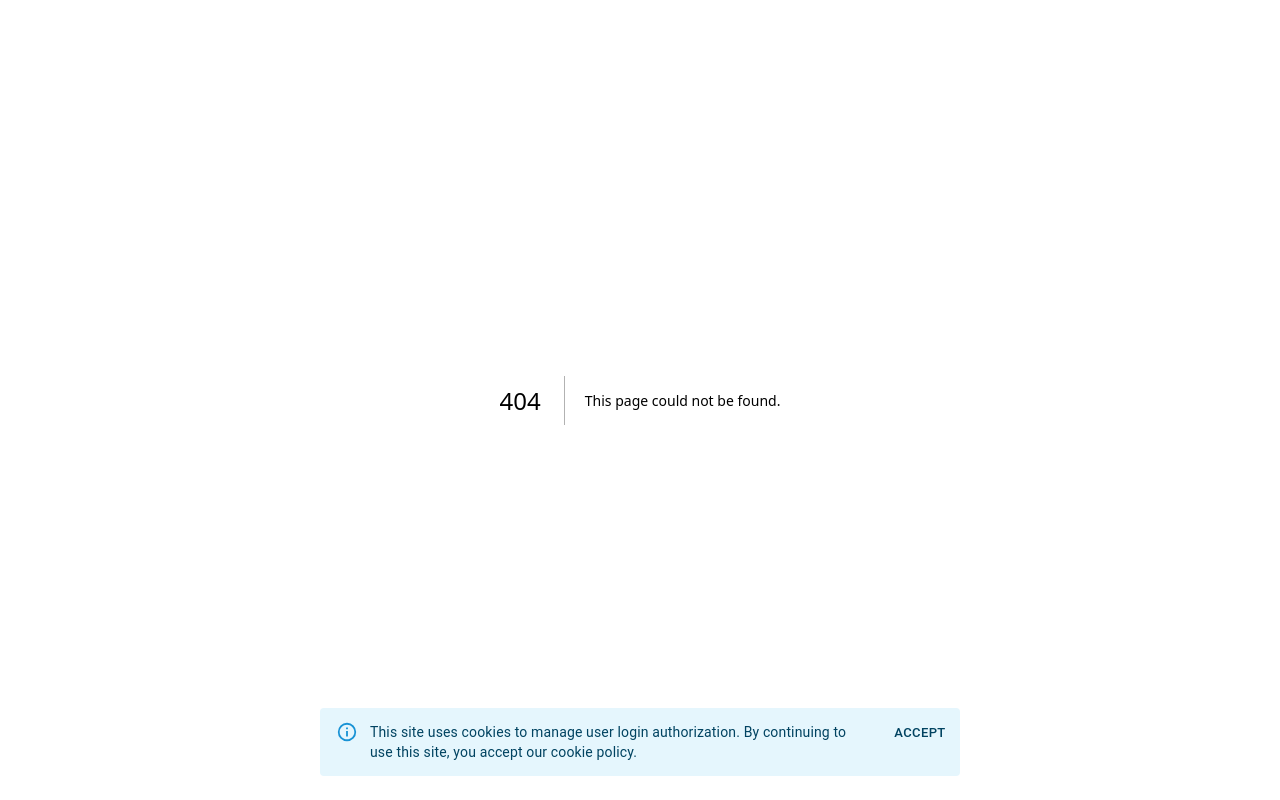
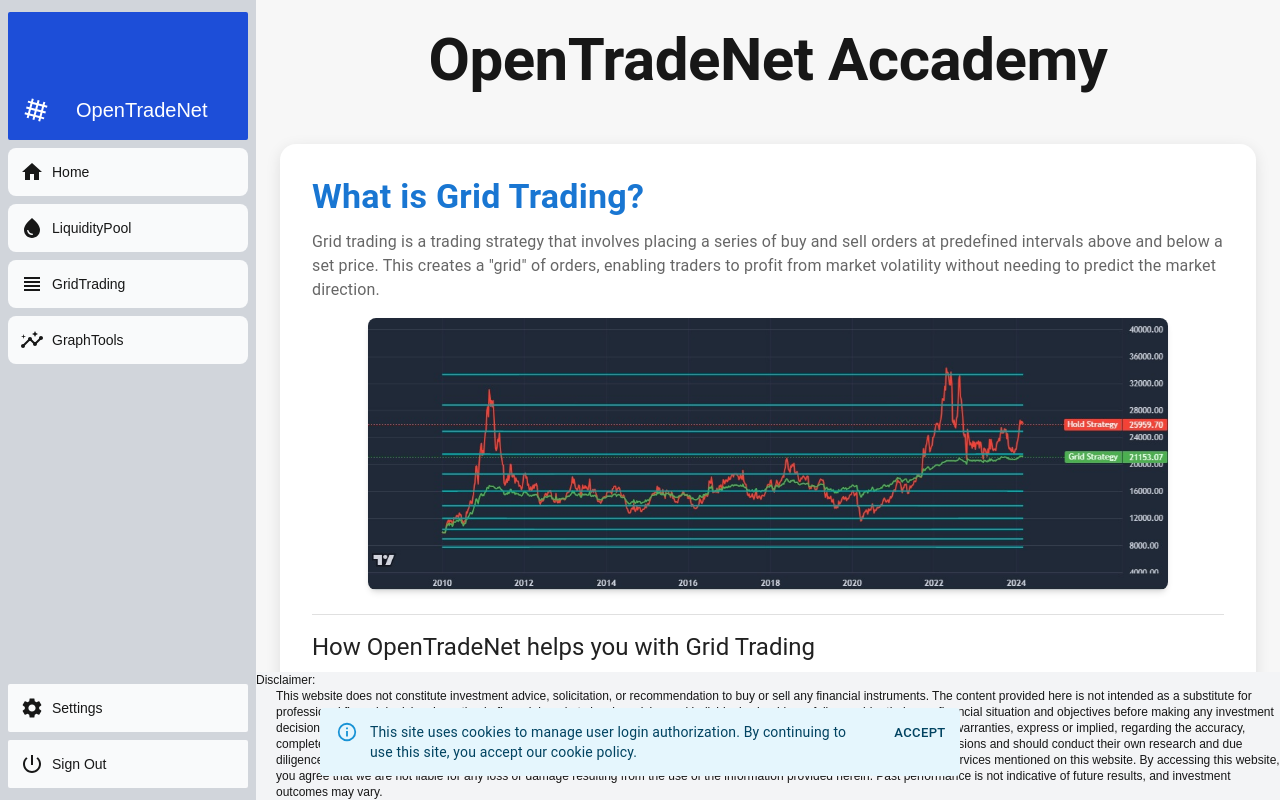
Before and after one commit to massimilianopetra/gridwise, a Next.js app: page /home/gridtrading_doc in a window 1280 px wide. Before the commit this address had no page. Built offline with nearby package versions, Linux system fonts and the light colour scheme.

Commit message:
add documentation

```diff
--- /dev/null
+++ b/app/(auth)/home/gridtrading_doc/page.tsx
@@ -0,0 +1,96 @@
+import React from 'react';
+import { Box, Typography, Card, CardContent, List, ListItem, ListItemText, Button, Divider } from '@mui/material';
+import Link from 'next/link';
+import Image from "next/image";
+
+export default function HomePage() {
+    return (
+        <main>
+            <Box
+                sx={{
+                    minHeight: '100vh',
+                    backgroundColor: '#f7f7f7',
+                    display: 'flex',
+                    flexDirection: 'column',
+                    alignItems: 'center',
+                    justifyContent: 'center',
+                    p: 3,
+                }}
+            >
+                {/* Titolo principale */}
+                <Typography
+                    variant="h2"
+                    component="h1"
+                    gutterBottom
+                    fontWeight="bold"
+                    textAlign="center"
+                    sx={{ mb: 6 }}
+                >
+                    OpenTradeNet Accademy
+                </Typography>
+
+                <Box maxWidth="lg" sx={{ width: '100%' }}>
+                    {/* Card per Liquidity Pool */}
+
+                    {/* Card per Grid Trading */}
+                    <Card
+                        sx={{
+                            backgroundColor: '#ffffff',
+                            borderRadius: '16px',
+                            boxShadow: '0px 4px 15px rgba(0, 0, 0, 0.1)',
+                            transition: 'transform 0.3s ease, box-shadow 0.3s ease',
+                            '&:hover': {
+                                transform: 'scale(1.02)',
+                                boxShadow: '0px 8px 20px rgba(0, 0, 0, 0.15)',
+                            },
+                        }}
+                    >
+                        <CardContent sx={{ p: 4 }}>
+                            <Typography variant="h4" component="h2" gutterBottom fontWeight="bold" color="primary">
+                                What is Grid Trading?
+                            </Typography>
+                            <Typography variant="body1" color="text.secondary" paragraph>
+                                Grid trading is a trading strategy that involves placing a series of buy and sell orders at
+                                predefined intervals above and below a set price. This creates a "grid" of orders, enabling
+                                traders to profit from market volatility without needing to predict the market direction.
+                            </Typography>
+
+                            <Image
+                                src="/images/grid1.jpg"
+                                width={800}
+                                height={480}
+                                alt="grid1"
+                                className="mx-auto mb-6 rounded-lg shadow-md"
+                            />
+                            <Divider sx={{ my: 2 }} />
+                            <Typography variant="h5" component="h3" gutterBottom>
+                                How OpenTradeNet helps you with Grid Trading
+                            </Typography>
+                            <Typography variant="body1" color="text.secondary" paragraph>
+                                OpenTradeNet empowers you to master grid trading with innovative tools and resources:
+                            </Typography>
+                            <List>
+                                <ListItem>
+                                    <ListItemText primary="Predefined strategies for easy setup." />
+                                </ListItem>
+                                <ListItem>
+                                    <ListItemText primary="Real-time monitoring and alerts." />
+                                </ListItem>
+                                <ListItem>
+                                    <ListItemText primary="Detailed performance metrics." />
+                                </ListItem>
+                            </List>
+                            <Box textAlign="center" sx={{ mt: 2 }}>
+                                <Link href="/home/gridtrading" passHref>
+                                    <Button variant="contained" color="primary">
+                                        Go To Service
+                                    </Button>
+                                </Link>
+                            </Box>
+                        </CardContent>
+                    </Card>
+                </Box>
+            </Box>
+        </main>
+    );
+}
--- a/app/(auth)/home/page.tsx
+++ b/app/(auth)/home/page.tsx
@@ -154,10 +154,23 @@
                   <ListItemText primary="Detailed performance metrics." />
                 </ListItem>
               </List>
-              <Box textAlign="center" sx={{ mt: 2 }}>
+              <Box
+                textAlign="center"
+                sx={{
+                  mt: 2,
+                  display: 'flex',
+                  justifyContent: 'center',
+                  gap: 2 // Spazio tra i bottoni
+                }}
+              >
                 <Link href="/home/gridtrading" passHref>
                   <Button variant="contained" color="primary">
                     Go To Service
+                  </Button>
+                </Link>
+                <Link href="/home/gridtrading_doc" passHref>
+                  <Button variant="contained" color="primary">
+                    Documentation
                   </Button>
                 </Link>
               </Box>
--- a/app/page.tsx
+++ b/app/page.tsx
@@ -1,6 +1,5 @@
 import Link from 'next/link';
 import Image from "next/image";
-import CookieConsent from "@/app/ui/cookieconsent";
 
 export default function HomePage() {
   return (
```
Also changed, not shown: public/images/grid1.jpg (added).
